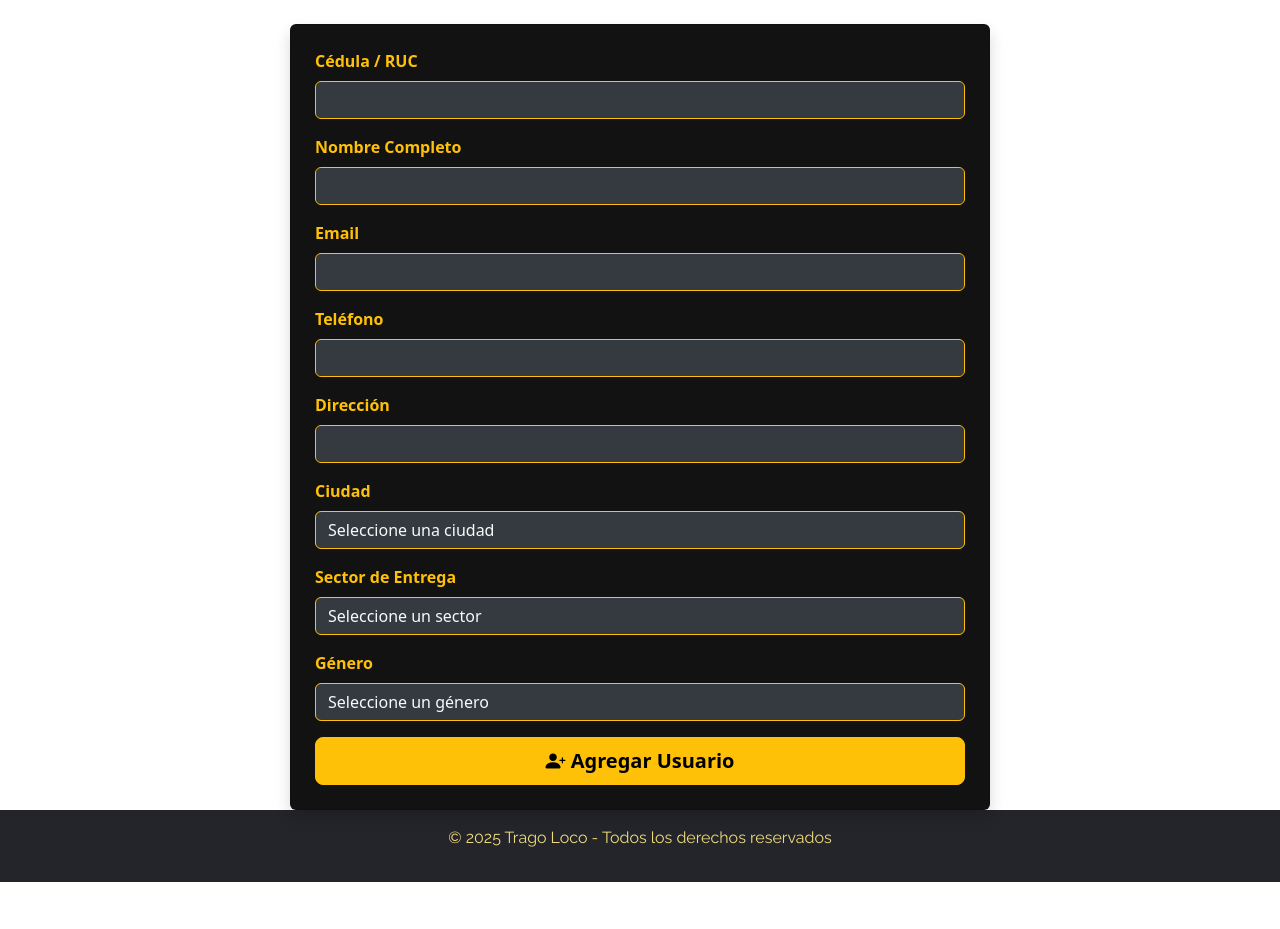
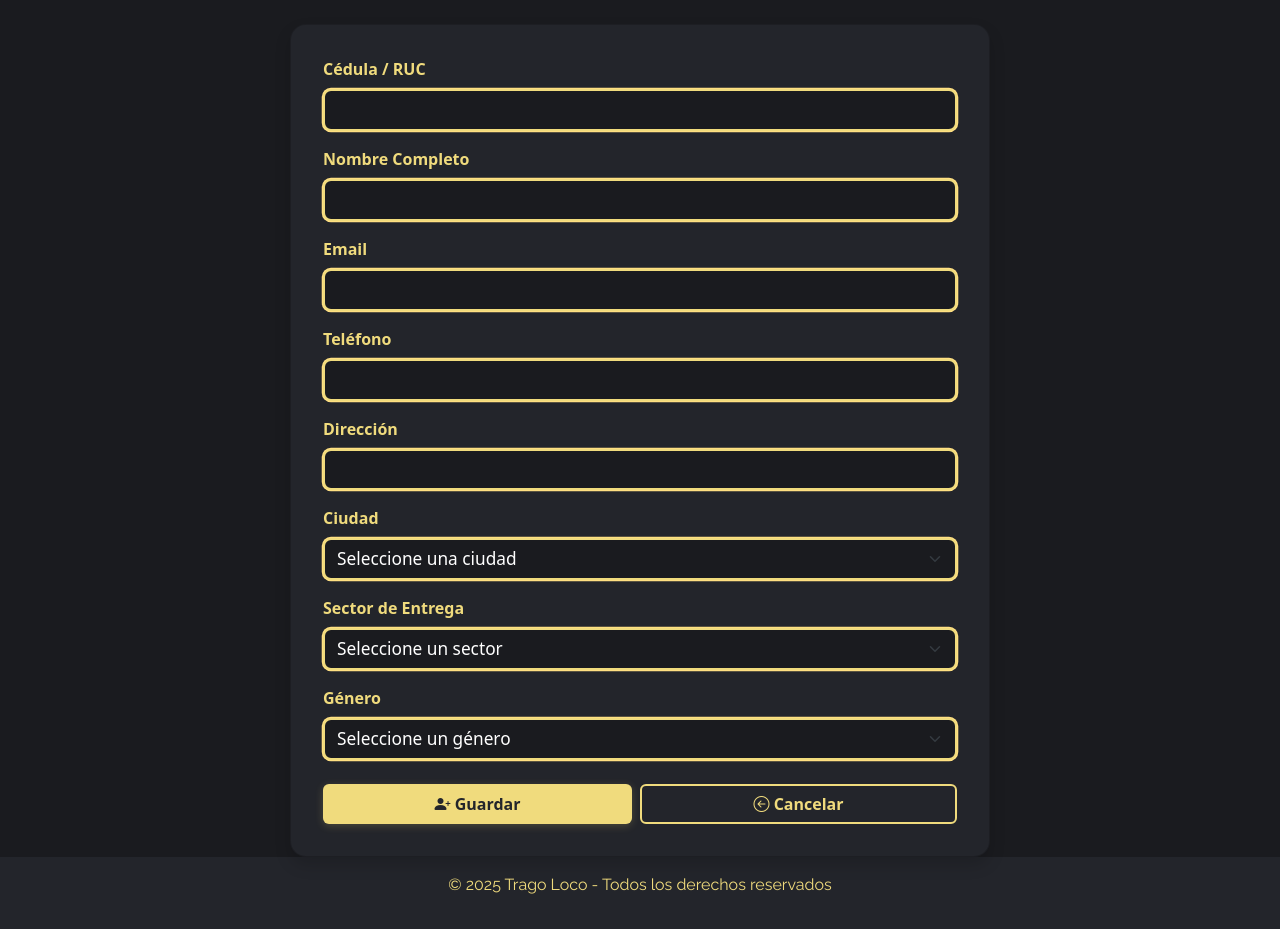
Before and after one commit to PaulaOramas/AdminResp, a SvelteKit app: page /app/usuarios/crear in a window 1280 px wide. Shown: the part 204-1133 px from the top of the page. Before the commit the page ends 1086 px from the top, so only its background shows below. Built offline with nearby package versions, Linux system fonts and the light colour scheme; sample sign-in values are in the browser's storage.

Commit message:
mejora en el aspecto y en la logica de los botones

```diff
--- a/src/routes/app/usuarios/crear/+page.svelte
+++ b/src/routes/app/usuarios/crear/+page.svelte
@@ -97,109 +97,144 @@
 
 <div class="container mt-5">
   <div class="text-center mb-4">
-    <h1 class="fw-bold text-warning">
+    <h1 class="fw-bold text-dorado">
       <i class="bi bi-person-plus-fill"></i> Agregar Nuevo Usuario
     </h1>
-    <p class="text-warning">Complete los datos para registrar un nuevo cliente</p>
+    <p class="text-dorado">Complete los datos para registrar un nuevo cliente</p>
   </div>
 
-  <div class="card shadow p-4 rounded dark-container mx-auto" style="max-width:700px;">
+  <div class="card card-form dark-container shadow mx-auto">
     <form on:submit|preventDefault={crearUsuario} autocomplete="off">
       <div class="mb-3">
-        <label for="ciRuc" class="form-label fw-bold text-warning">Cédula / RUC</label>
-        <input id="ciRuc" type="text" class="form-control bg-dark text-light border-warning" bind:value={ciRuc} maxlength="13" required />
+        <label for="ciRuc" class="form-label">Cédula / RUC</label>
+        <input id="ciRuc" type="text" class="form-control gold-input" bind:value={ciRuc} maxlength="13" required />
       </div>
-
       <div class="mb-3">
-        <label for="nombre" class="form-label fw-bold text-warning">Nombre Completo</label>
-        <input id="nombre" type="text" class="form-control bg-dark text-light border-warning" bind:value={nombre} required />
+        <label for="nombre" class="form-label">Nombre Completo</label>
+        <input id="nombre" type="text" class="form-control gold-input" bind:value={nombre} required />
       </div>
-
-      <!-- Email -->
       <div class="mb-3">
-        <label for="email" class="form-label fw-bold text-warning">Email</label>
-        <input id="email" type="email" class="form-control bg-dark text-light border-warning" bind:value={email} required />
+        <label for="email" class="form-label">Email</label>
+        <input id="email" type="email" class="form-control gold-input" bind:value={email} required />
       </div>
-
       <div class="mb-3">
-        <label for="telefono" class="form-label fw-bold text-warning">Teléfono</label>
-        <input id="telefono" type="text" class="form-control bg-dark text-light border-warning" bind:value={telefono} maxlength="10" required />
+        <label for="telefono" class="form-label">Teléfono</label>
+        <input id="telefono" type="text" class="form-control gold-input" bind:value={telefono} maxlength="10" required />
       </div>
-
-      <!-- Dirección -->
       <div class="mb-3">
-        <label for="direccion" class="form-label fw-bold text-warning">Dirección</label>
-        <input id="direccion" type="text" class="form-control bg-dark text-light border-warning" bind:value={direccion} required />
+        <label for="direccion" class="form-label">Dirección</label>
+        <input id="direccion" type="text" class="form-control gold-input" bind:value={direccion} required />
       </div>
-
       <div class="mb-3">
-        <label for="ciudad" class="form-label fw-bold text-warning">Ciudad</label>
-        <select id="ciudad" class="form-select bg-dark text-light border-warning" bind:value={ciudad} required>
+        <label for="ciudad" class="form-label">Ciudad</label>
+        <select id="ciudad" class="form-select gold-input" bind:value={ciudad} required>
           <option value="">Seleccione una ciudad</option>
           <option value="Guayaquil">Guayaquil</option>
           <option value="Quito">Quito</option>
           <option value="Cuenca">Cuenca</option>
         </select>
       </div>
-
       <div class="mb-3">
-        <label for="sector" class="form-label fw-bold text-warning">Sector de Entrega</label>
-        <select id="sector" class="form-select bg-dark text-light border-warning" bind:value={sector} disabled={!ciudad} required>
+        <label for="sector" class="form-label">Sector de Entrega</label>
+        <select id="sector" class="form-select gold-input" bind:value={sector} disabled={!ciudad} required>
           <option value="">Seleccione un sector</option>
           {#each sectores as s}
             <option value={s}>{s}</option>
           {/each}
         </select>
       </div>
-
-      <!-- Género -->
       <div class="mb-3">
-        <label for="genero" class="form-label fw-bold text-warning">Género</label>
-        <select id="genero" class="form-select bg-dark text-light border-warning" bind:value={genero} required>
+        <label for="genero" class="form-label">Género</label>
+        <select id="genero" class="form-select gold-input" bind:value={genero} required>
           <option value="">Seleccione un género</option>
           <option value="Masculino">Masculino</option>
           <option value="Femenino">Femenino</option>
           <option value="Otro">Otro</option>
         </select>
       </div>
-
-      <div class="d-grid gap-2">
-        <button type="submit" class="btn btn-warning btn-lg fw-bold">
-          <i class="bi bi-person-plus-fill"></i> Agregar Usuario
+      <div class="d-flex justify-content-between gap-2 mt-4">
+        <button type="submit" class="btn btn-warning fw-bold flex-fill">
+          <i class="bi bi-person-plus-fill"></i> Guardar
         </button>
+        <a href="/app/usuarios" class="btn btn-outline-light fw-bold flex-fill">
+          <i class="bi bi-arrow-left-circle"></i> Cancelar
+        </a>
       </div>
     </form>
   </div>
 </div>
 
 <style>
-  .dark-container {
-    background-color: #121212;
+  :root {
+    --dorado: #f0db7d;
+    --dorado-claro: #ffe082;
+    --gris-medio: #23252b;
+    --gris-oscuro: #1a1b1f;
   }
-
+  :global(body) {
+    background: var(--gris-oscuro) !important;
+    min-height: 100vh;
+  }
+  .text-dorado {
+    color: var(--dorado) !important;
+  }
+  .card-form.dark-container {
+    background-color: var(--gris-medio);
+    color: #fff;
+    border-radius: 1rem;
+    box-shadow: 0 6px 20px rgba(212,175,55,0.18);
+    max-width: 700px;
+    margin: auto;
+    padding: 2rem;
+  }
   .form-label {
-    color: #f8f9fa;
+    color: var(--dorado);
+    font-weight: 600;
   }
-
-  .bg-dark {
-    background-color: #343a40 !important;
+  .gold-input,
+  .form-control,
+  .form-select {
+    border: 2px solid var(--dorado) !important;
+    background-color: var(--gris-oscuro) !important;
+    color: #fff !important;
+    border-radius: 0.5rem !important;
+    font-size: 1.08rem;
+    box-shadow: 0 0 0 0.08rem var(--dorado-claro, #f0db7d33);
+    transition: border-color 0.2s, box-shadow 0.2s;
   }
-
-  .text-light {
-    color: #f8f9fa !important;
+  .gold-input:focus,
+  .form-control:focus,
+  .form-select:focus {
+    border-color: var(--dorado-claro) !important;
+    box-shadow: 0 0 0 0.18rem var(--dorado-claro, #f0db7d55);
+    background-color: #23252b !important;
+    color: #fff !important;
   }
-
-  .border-warning {
-    border-color: #ffc107 !important;
+  .form-control::placeholder {
+    color: #f0db7d99 !important;
+    opacity: 1;
   }
-
   .btn-warning {
-    background-color: #ffc107;
-    border-color: #ffc107;
+    background: var(--dorado);
+    color: #23252b;
+    font-weight: 700;
+    border: none;
+    box-shadow: 0 2px 8px #f0db7d33;
+    transition: background 0.2s, color 0.2s;
   }
-
-  .btn-warning:hover {
-    background-color: #e0a800;
-    border-color: #d39e00;
+  .btn-warning:hover, .btn-warning:focus {
+    background: #ffe082;
+    color: #23252b;
+  }
+  .btn-outline-light {
+    border: 2px solid var(--dorado) !important;
+    color: var(--dorado) !important;
+    background: transparent !important;
+    font-weight: 600;
+    transition: background 0.2s, color 0.2s;
+  }
+  .btn-outline-light:hover, .btn-outline-light:focus {
+    background: var(--dorado) !important;
+    color: #23252b !important;
   }
 </style>
```
